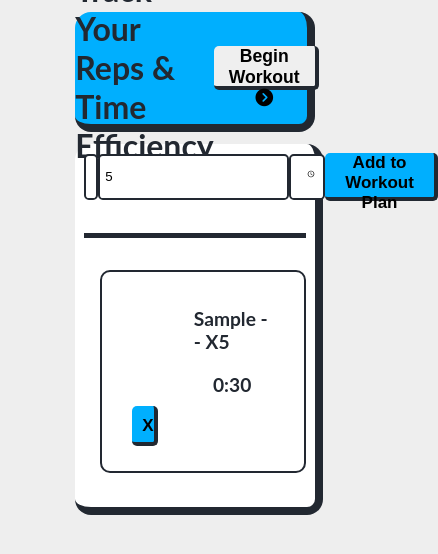
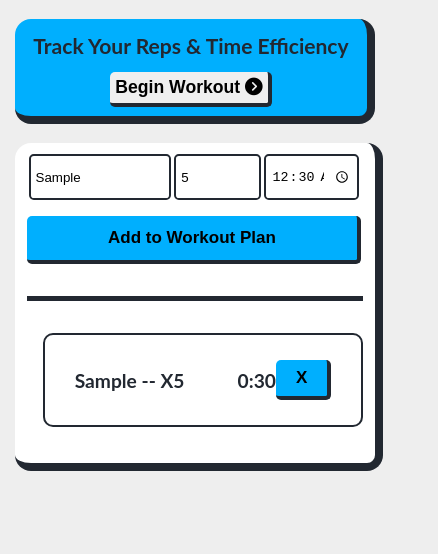
Before and after one commit to CSI-Trainee-2024/T2-Parikshit-2313007-RepTracker, a plain HTML site: page index.html in a window 390 px wide. Both pictures are taken after typing "Sample", "5" into the empty fields and a click on the button "Add to Workout Plan". Shown: the whole page, 438 px wide, since content can reach past the window. Drawn offline with Linux system fonts and the light colour scheme.

Commit message:
delete btn error fixed

```diff
--- a/css/index.css
+++ b/css/index.css
@@ -83,6 +83,7 @@ button {
 #timeLimit {
   height: 2rem;
   width: 10%;
+  min-width: 81px;
   padding: 5px;
   border: 2px solid #222831;
   border-radius: 0.3rem;
@@ -162,26 +163,82 @@ button {
   .col-4 {
     flex-basis: 10%;
   }
+}
 
-  @media all and (max-width: 767px) {
-    .tableRow {
-    }
-    li {
-      display: block;
-    }
-    .col {
-      flex-basis: 100%;
-    }
-    .col {
-      display: flex;
-      padding: 10px 0;
-      &:before {
-        color: #6c7a89;
-        padding-right: 10px;
-        content: attr(data-label);
-        flex-basis: 50%;
-        text-align: right;
-      }
-    }
+@media (width<=1450px) {
+  .main-container {
+    padding: 0 3%;
   }
 }
+
+@media (width<=1230px) {
+  .main-container {
+    padding: 0 0%;
+  }
+  .head {
+    margin: 5% 5%;
+  }
+  .list-container {
+    width: 83.5%;
+    margin-left: 5%;
+  }
+}
+
+@media (width<=1065px) {
+  .main {
+    justify-content: space-between;
+  }
+  #workout {
+    width: 30vw;
+  }
+
+  #reps {
+    width: 10vw;
+  }
+}
+
+@media (width<=870px) {
+  .head {
+    margin: 5% 2%;
+    font-size: 1.7vw;
+    height: 15vw;
+  }
+  .list-container {
+    width: 90%;
+    margin: 0 2%;
+  }
+}
+
+@media (width<=763px) {
+  .main {
+    flex-wrap: wrap;
+    justify-content: space-around;
+    /* display: block; */
+  }
+  #workout {
+    flex-grow: 0.2;
+  }
+  #reps {
+    flex-grow: 0.6;
+  }
+  #timelimit {
+    min-width: none;
+  }
+  #addWorkoutBtn {
+    margin-top: 1rem;
+    width: 100%;
+  }
+}
+
+@media (width<=600px) {
+  .head {
+    display: flex;
+    flex-direction: column;
+    height: 25vw;
+    font-size: 2.7vw;
+  }
+  #startWorkoutBtn {
+    margin-bottom: 1rem;
+    padding: 5px;
+  }
+}
--- a/css/log.css
+++ b/css/log.css
@@ -39,7 +39,7 @@
   font-size: 2.5rem;
   border-bottom: #222831 5px solid;
   padding-bottom: 2rem;
-  padding-right: 2px;
+  margin-left: 1rem;
   margin-bottom: 2rem;
   text-align: center;
 }
--- a/js/index.js
+++ b/js/index.js
@@ -24,7 +24,7 @@ function displayEntry() {
       workouts[i].reps
     }</div>
                 <div class="col col-3">${formatTime(workouts[i].duration)}</div>
-                <button class="col col-4 deleteBtn">X</button>
+                <button class="col col-4 deleteBtn" data-index="${i}">X</button>
             </li>`;
   }
   document.querySelector(".table").innerHTML = items;
@@ -33,9 +33,10 @@ function displayEntry() {
 
 function deleteEntry() {
   let deleteBtns = document.querySelectorAll(".deleteBtn");
+
   deleteBtns.forEach((btn) => {
     btn.addEventListener("click", () => {
-      let i = btn.getAttribute("i");
+      let i = parseInt(btn.getAttribute("data-index"));
       deleteItem(i);
     });
   });
```
Also changed, not shown: js/log.js (+6 -12 lines), js/workout.js (+3 -13 lines).
